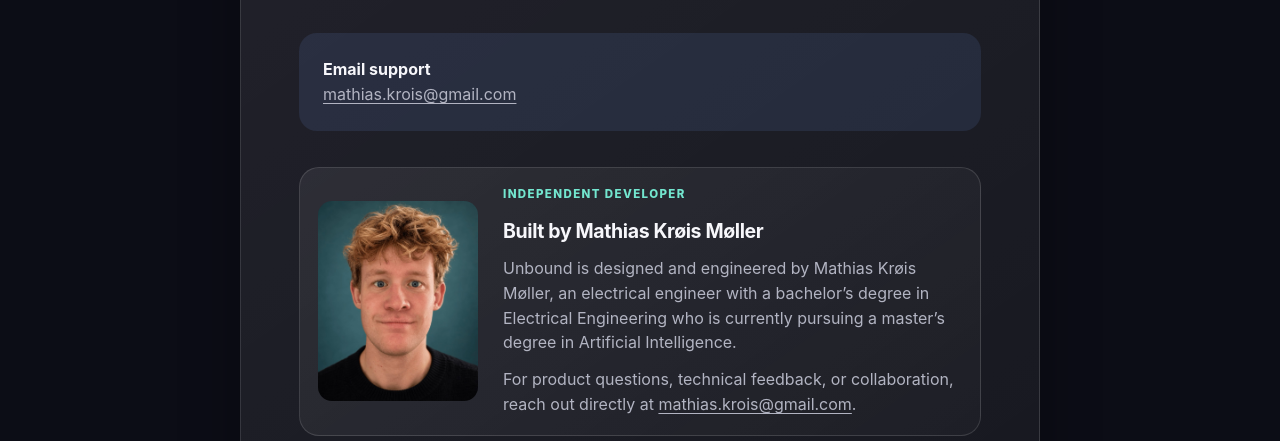
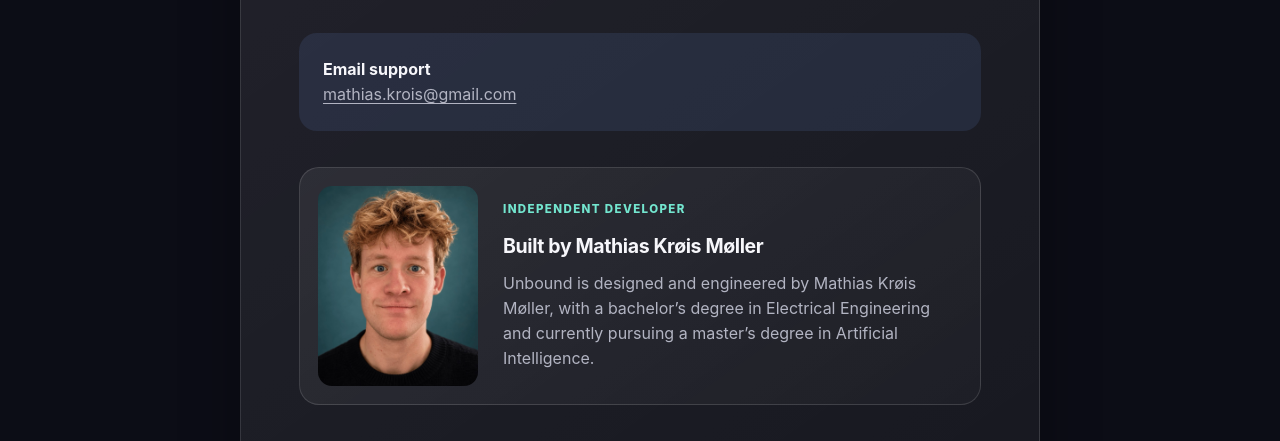
Before and after one commit to mathiaskrois/unbound-site, a website: page unbound/support/index.html in a window 1280 px wide. Shown: the part 318-759 px from the top of the page. Drawn offline with Linux system fonts and the light colour scheme.

Commit message:
Update owner description in support page

```diff
--- a/unbound/support/index.html
+++ b/unbound/support/index.html
@@ -12,7 +12,7 @@
     <header class="shell topbar"><a class="brand" href="../" aria-label="Unbound home"><span class="mark" aria-hidden="true">U</span> Unbound</a><nav aria-label="Primary navigation"><a href="../privacy/">Privacy</a><a href="../terms/">Terms</a><a aria-current="page" href="./">Support</a></nav></header>
     <main class="shell article-wrap"><article class="article"><p class="eyebrow">Help</p><h1>Support for Unbound</h1><p class="effective">We’re here to help with your listening library.</p>
       <div class="contact-card"><p><strong>Email support</strong><br><a href="mailto:mathias.krois@gmail.com">mathias.krois@gmail.com</a></p></div>
-      <section class="owner-card" aria-labelledby="owner-title"><img src="../assets/owner/mathias-krois.jpeg" width="160" height="200" alt="Portrait of Mathias Krøis Møller" loading="lazy"><div><p class="owner-kicker">Independent developer</p><h2 id="owner-title">Built by Mathias Krøis Møller</h2><p>Unbound is designed and engineered by Mathias Krøis Møller, an electrical engineer with a bachelor’s degree in Electrical Engineering who is currently pursuing a master’s degree in Artificial Intelligence.</p><p>For product questions, technical feedback, or collaboration, reach out directly at <a href="mailto:mathias.krois@gmail.com">mathias.krois@gmail.com</a>.</p></div></section>
+      <section class="owner-card" aria-labelledby="owner-title"><img src="../assets/owner/mathias-krois.jpeg" width="160" height="200" alt="Portrait of Mathias Krøis Møller" loading="lazy"><div><p class="owner-kicker">Independent developer</p><h2 id="owner-title">Built by Mathias Krøis Møller</h2><p>Unbound is designed and engineered by Mathias Krøis Møller, with a bachelor’s degree in Electrical Engineering and currently pursuing a master’s degree in Artificial Intelligence.</p></div></section>
       <h2>Quick help</h2><ul><li><strong>A purchase is missing:</strong> Open Unbound → Library Actions → Settings → Restore Purchases.</li><li><strong>Watch transfer is unavailable:</strong> Confirm the Watch is paired, install Unbound through the Watch app on iPhone, open it once on Watch, and keep Bluetooth enabled.</li><li><strong>An MP3 will not import:</strong> Confirm the file is a valid, non-protected MP3 accessible through the Files picker.</li><li><strong>LibriVox is unavailable:</strong> Pull to refresh and retry on a working internet connection; LibriVox or Internet Archive may occasionally be unavailable.</li></ul>
       <h2>When you contact us</h2><p>Please include your device model, iOS or watchOS version, Unbound version, and a short description of the issue. Do not send private audio files.</p>
     </article></main>
```
